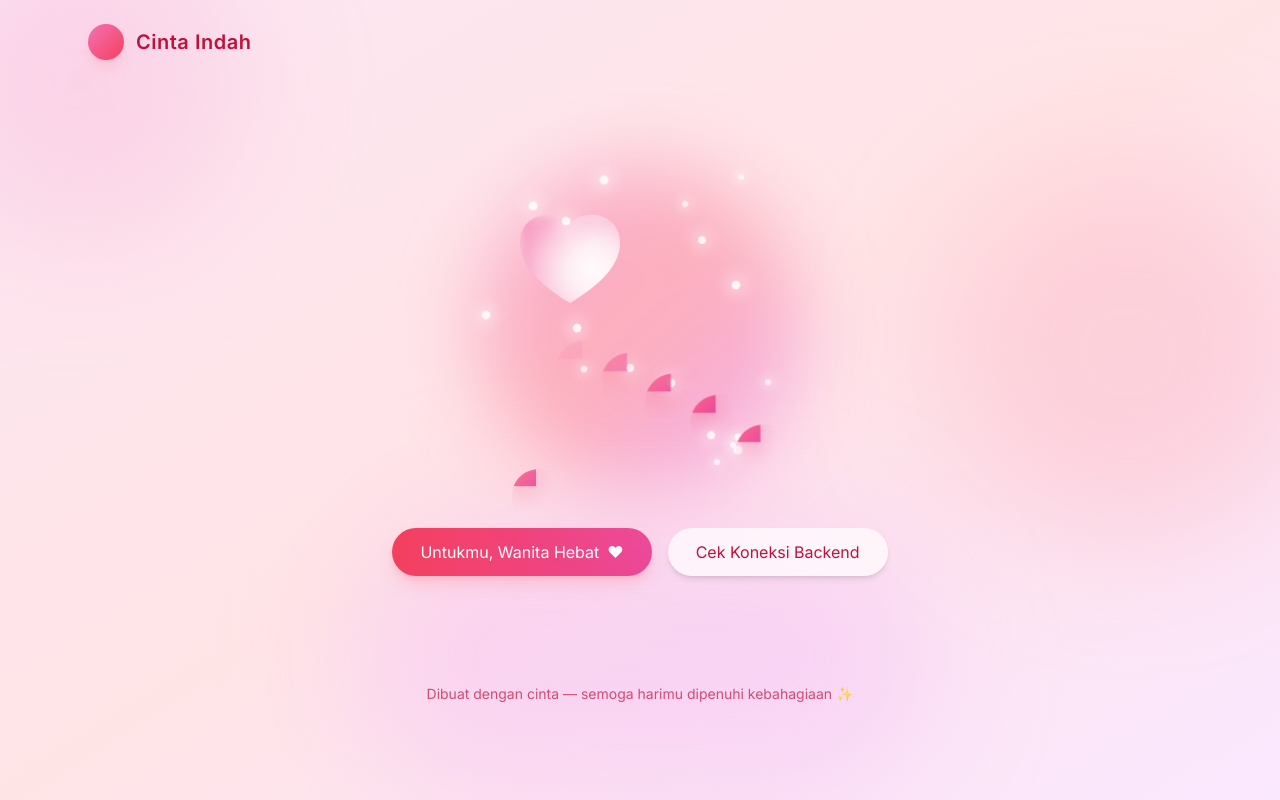
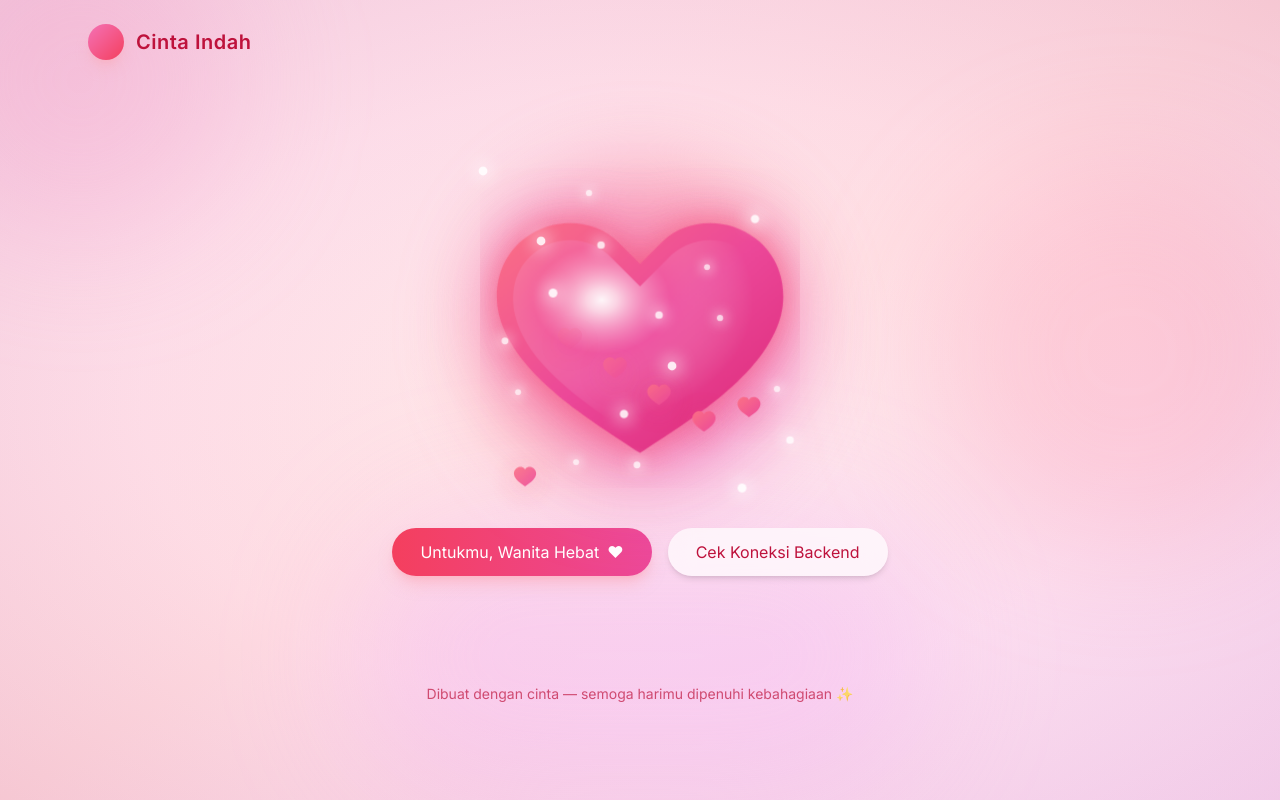
Before and after one commit to flames-25/frontend-repo_jjd9kv9t_58lq0i, a React (Vite) app: page / in a window 1280 px wide. Built offline with nearby package versions, Linux system fonts and the light colour scheme; a web font is replaced by a local one.

Commit message:
Update project prj_jjd9kv9t - 2025-11-11T14:02:17.116Z

```diff
--- a/src/App.jsx
+++ b/src/App.jsx
@@ -8,6 +8,7 @@ function App() {
         <div className="absolute -top-20 -left-20 h-80 w-80 rounded-full bg-pink-300/30 blur-3xl" />
         <div className="absolute top-40 -right-10 h-96 w-96 rounded-full bg-rose-300/30 blur-3xl" />
         <div className="absolute bottom-0 left-1/2 -translate-x-1/2 h-72 w-[36rem] rounded-full bg-fuchsia-300/30 blur-3xl" />
+        <div className="absolute inset-0 bg-[radial-gradient(ellipse_at_center,rgba(255,255,255,0)_20%,rgba(244,114,182,0.08)_55%,rgba(190,24,93,0.14)_100%)]" />
       </div>
 
       {/* Navigation (simple brand) */}
@@ -22,13 +23,54 @@ function App() {
 
       {/* Hero Section (no title text) */}
       <main className="relative z-10 mx-auto flex min-h-[70vh] w-full max-w-6xl flex-col items-center justify-center px-6 text-center">
-        {/* Glowing Heart centerpiece */}
+        {/* Glowing Heart centerpiece (SVG for perfect geometry) */}
         <div className="relative mt-4 h-64 w-64 sm:h-80 sm:w-80">
-          {/* Outer glow */}
+          {/* Outer glow halo */}
           <div className="absolute inset-0 rounded-full bg-gradient-to-br from-pink-400/50 via-rose-400/45 to-fuchsia-400/55 blur-2xl" />
 
-          {/* Improved Heart Shape (clip-path) */}
-          <div className="heart-shape absolute left-1/2 top-1/2 h-44 w-44 -translate-x-1/2 -translate-y-1/2 sm:h-60 sm:w-60" />
+          {/* Heart SVG */}
+          <svg
+            className="absolute left-1/2 top-1/2 -translate-x-1/2 -translate-y-1/2 drop-shadow-[0_10px_35px_rgba(236,72,153,0.45)]"
+            width="100%"
+            height="100%"
+            viewBox="0 0 200 180"
+            role="img"
+            aria-label="Love heart"
+          >
+            <defs>
+              <linearGradient id="heartGrad" x1="0" y1="0" x2="1" y2="1">
+                <stop offset="0%" stopColor="#fb7185" />
+                <stop offset="50%" stopColor="#ec4899" />
+                <stop offset="100%" stopColor="#db2777" />
+              </linearGradient>
+              <radialGradient id="heartHighlight" cx="35%" cy="30%" r="60%">
+                <stop offset="0%" stopColor="rgba(255,255,255,0.95)" />
+                <stop offset="10%" stopColor="rgba(255,255,255,0.75)" />
+                <stop offset="45%" stopColor="rgba(244,114,182,0.35)" />
+                <stop offset="100%" stopColor="rgba(255,255,255,0)" />
+              </radialGradient>
+              <filter id="softGlow" x="-50%" y="-50%" width="200%" height="200%">
+                <feGaussianBlur stdDeviation="6" result="blur" />
+                <feMerge>
+                  <feMergeNode in="blur" />
+                  <feMergeNode in="SourceGraphic" />
+                </feMerge>
+              </filter>
+            </defs>
+
+            <g filter="url(#softGlow)" className="origin-center animate-pulse-heart">
+              {/* Base heart */}
+              <path
+                d="M100 168 C 70 148, 22 120, 12 82 C 8 66, 12 46, 28 34 C 46 20, 72 22, 86 36 L 100 50 L 114 36 C 128 22, 154 20, 172 34 C 188 46, 192 66, 188 82 C 178 120, 130 148, 100 168 Z"
+                fill="url(#heartGrad)"
+              />
+              {/* Inner shading */}
+              <path
+                d="M100 160 C 74 142, 30 116, 22 82 C 19 69, 21 53, 34 43 C 49 31, 70 33, 83 47 L 100 64 L 117 47 C 130 33, 151 31, 166 43 C 179 53, 181 69, 178 82 C 170 116, 126 142, 100 160 Z"
+                fill="url(#heartHighlight)"
+              />
+            </g>
+          </svg>
 
           {/* Sparkles */}
           <div className="absolute inset-0">
@@ -37,15 +79,15 @@ function App() {
                 key={i}
                 className="sparkle absolute h-1.5 w-1.5 rounded-full bg-white/90 shadow-[0_0_12px_2px_rgba(255,255,255,0.85)]"
                 style={{
-                  left: `${Math.random() * 100}%`,
-                  top: `${Math.random() * 100}%`,
-                  animationDelay: `${Math.random() * 2}s`,
+                  left: `${(i * 37) % 100}%`,
+                  top: `${(i * 23) % 100}%`,
+                  animationDelay: `${(i % 7) * 0.25}s`,
                 }}
               />
             ))}
           </div>
 
-          {/* Floating hearts */}
+          {/* Floating mini hearts */}
           <div className="pointer-events-none absolute inset-0" aria-hidden>
             {Array.from({ length: 6 }).map((_, i) => (
               <div
@@ -53,11 +95,22 @@ function App() {
                 className="float-heart absolute opacity-80"
                 style={{
                   left: `${10 + i * 14}%`,
-                  bottom: `${Math.random() * 10}%`,
-                  animationDelay: `${i * 0.6}s`,
+                  bottom: `${(i * 9) % 12}%`,
+                  animationDelay: `${i * 0.55}s`,
                 }}
               >
-                <div className="heart-mini" />
+                <svg width="26" height="24" viewBox="0 0 50 46" className="drop-shadow-[0_6px_14px_rgba(244,63,94,0.35)]">
+                  <defs>
+                    <linearGradient id={`mini-${i}`} x1="0" y1="0" x2="1" y2="1">
+                      <stop offset="0%" stopColor="#fb7185" />
+                      <stop offset="100%" stopColor="#ec4899" />
+                    </linearGradient>
+                  </defs>
+                  <path
+                    d="M25 44 C 18 39, 6 32, 4 22 C 3 18, 4 13, 9 9 C 14 5, 21 6, 24 10 L 25 12 L 26 10 C 29 6, 36 5, 41 9 C 46 13, 47 18, 46 22 C 44 32, 32 39, 25 44 Z"
+                    fill={`url(#mini-${i})`}
+                  />
+                </svg>
               </div>
             ))}
           </div>
@@ -86,12 +139,14 @@ function App() {
         Dibuat dengan cinta — semoga harimu dipenuhi kebahagiaan ✨
       </footer>
 
-      {/* Component-scoped styles for heart + animations */}
+      {/* Component-scoped styles for animations */}
       <style>{`
-        @keyframes pulseGlow {
-          0%, 100% { filter: drop-shadow(0 0 12px rgba(244, 63, 94, 0.55)) drop-shadow(0 0 28px rgba(236, 72, 153, 0.45)); transform: translate(-50%, -50%) scale(1); }
-          50% { filter: drop-shadow(0 0 26px rgba(244, 63, 94, 0.9)) drop-shadow(0 0 48px rgba(236, 72, 153, 0.75)); transform: translate(-50%, -50%) scale(1.06); }
+        @keyframes pulseGlowSvg {
+          0%, 100% { transform: scale(1); filter: drop-shadow(0 0 10px rgba(244,63,94,0.45)) drop-shadow(0 0 22px rgba(236,72,153,0.35)); }
+          50% { transform: scale(1.06); filter: drop-shadow(0 0 22px rgba(244,63,94,0.85)) drop-shadow(0 0 44px rgba(236,72,153,0.65)); }
         }
+        .animate-pulse-heart { animation: pulseGlowSvg 2.8s ease-in-out infinite; transform-origin: 50% 50%; }
+
         @keyframes floatUp {
           0% { transform: translateY(0) scale(1); opacity: 0.9; }
           60% { opacity: 1; }
@@ -102,35 +157,7 @@ function App() {
           50% { transform: scale(1.5); opacity: 1; }
         }
 
-        /* Heart using clip-path for crisp shape */
-        .heart-shape {
-          position: absolute;
-          transform: translate(-50%, -50%);
-          background: radial-gradient(110% 120% at 30% 25%, rgba(255,255,255,.95) 0%, rgba(255,255,255,.85) 8%, rgba(244,114,182,.7) 40%, rgba(244,63,94,.95) 88%),
-                      linear-gradient(135deg, #fb7185 0%, #ec4899 45%, #db2777 100%);
-          clip-path: path('M 50 15 C 35 0, 0 5, 0 35 C 0 60, 25 80, 50 95 C 75 80, 100 60, 100 35 C 100 5, 65 0, 50 15 Z');
-          /* Path is normalized to 100x100, scale with width/height */
-          box-shadow: inset 0 6px 12px rgba(255,255,255,.65), 0 20px 40px rgba(244,63,94,.35), 0 0 60px rgba(236,72,153,.35);
-          animation: pulseGlow 2.8s ease-in-out infinite;
-        }
-        .heart-shape::after {
-          content: '';
-          position: absolute;
-          inset: 0;
-          background: radial-gradient(60% 50% at 35% 30%, rgba(255,255,255,.65), transparent 60%);
-          pointer-events: none;
-          mix-blend-mode: screen;
-        }
-
-        /* Mini floating hearts reusing same path */
-        .heart-mini {
-          width: 24px; height: 24px;
-          background: linear-gradient(135deg, #fb7185, #ec4899);
-          clip-path: path('M 50 15 C 35 0, 0 5, 0 35 C 0 60, 25 80, 50 95 C 75 80, 100 60, 100 35 C 100 5, 65 0, 50 15 Z');
-          box-shadow: 0 8px 20px rgba(244, 63, 94, .25);
-        }
-
-        .float-heart { animation: floatUp 5s ease-in infinite; }
+        .float-heart { animation: floatUp 5.2s ease-in infinite; }
         .sparkle { animation: twinkle 1.6s ease-in-out infinite; }
       `}</style>
     </div>
```
Also changed, not shown: 1 other file (tests, documents, lock files or other folders).
